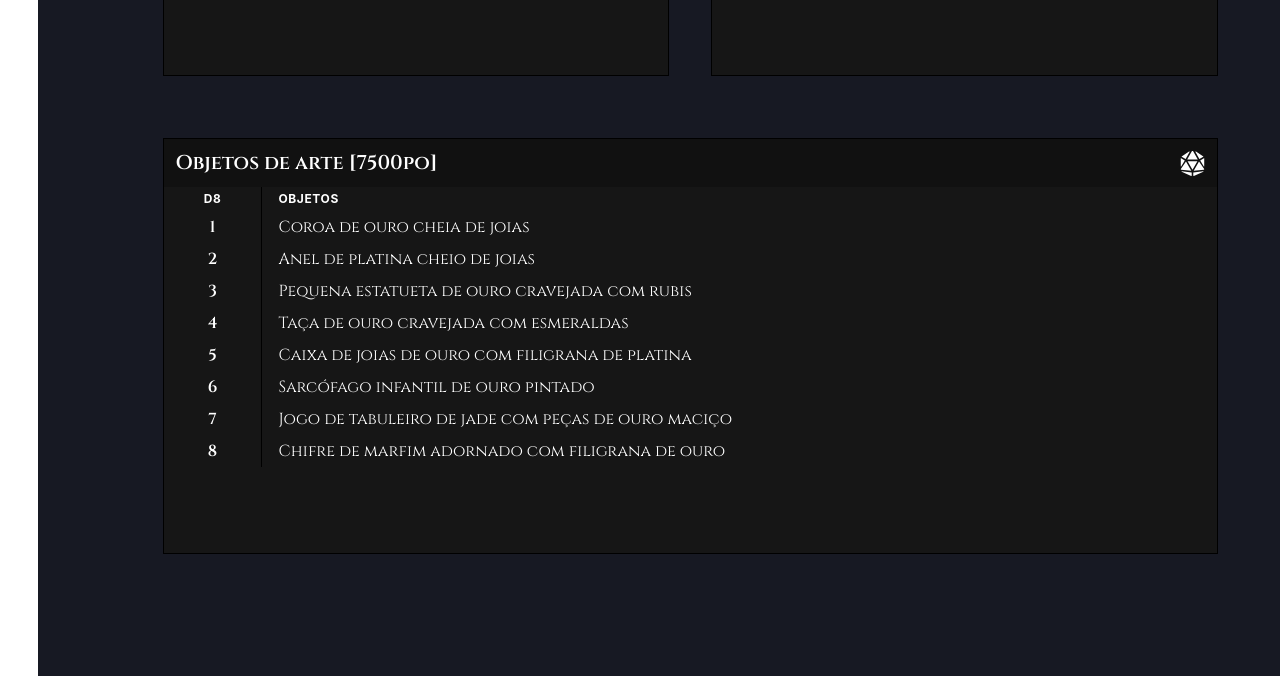
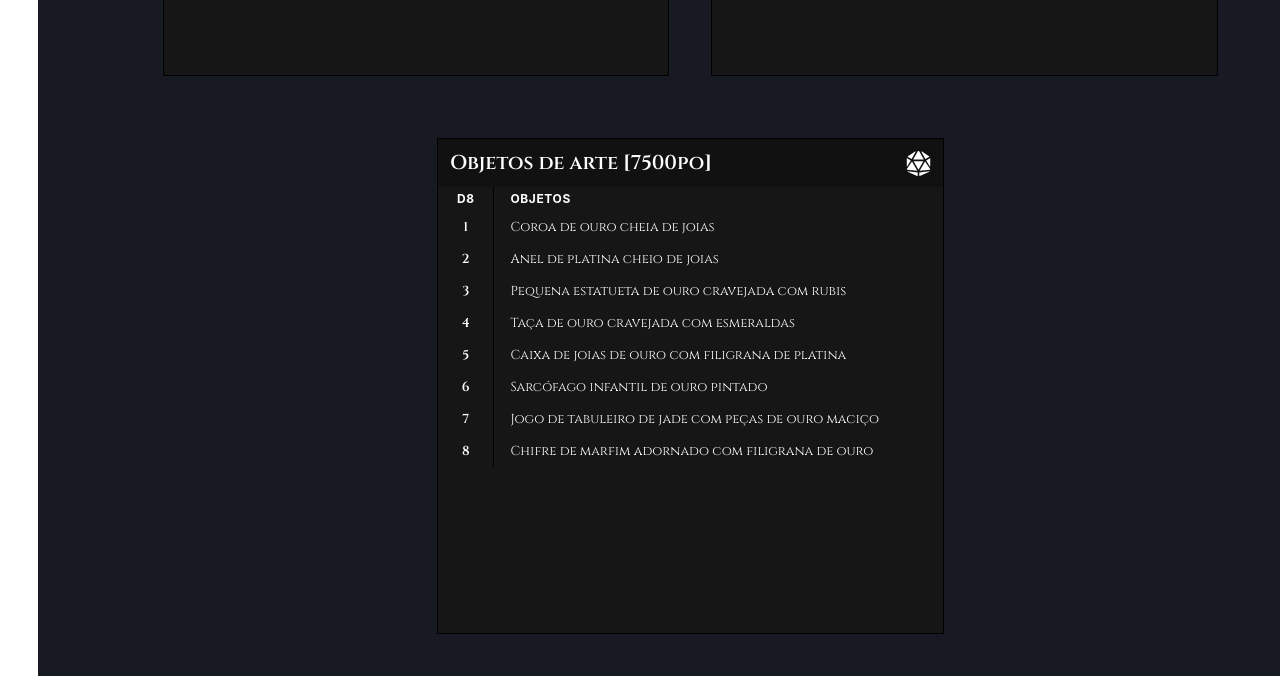
Before and after one commit to Fkmatheus/RpgManager, a React (Vite) app: page /ObjetosDeArte in a window 1280 px wide. Shown: the part 1040-1716 px from the top of the page. Built offline with nearby package versions, Linux system fonts and the light colour scheme.

Commit message:
feat: Centralização do ultimo card em ArtObjectsSection

```diff
--- a/src/components/ArtObjectsSection/ArtObjectsSection.tsx
+++ b/src/components/ArtObjectsSection/ArtObjectsSection.tsx
@@ -155,7 +155,8 @@ export function ArtObjectsSection() {
           </Box>
 
         </Box>
-        <Box
+
+        {/* <Box
           backgroundColor={"#161616"} overflowY="auto" css={{
             '&::-webkit-scrollbar': {
               display: 'none',
@@ -164,16 +165,40 @@ export function ArtObjectsSection() {
             'scrollbar-width': 'none',
           }}
           marginTop={"5%"}
-          marginLeft={"10%"}
-          width={"85%"}
+          marginLeft={"32.5%"}
+          width={"41%"}
           height={"52vh"}
           border={"solid 1px black"}>
           <Box display={"flex"} flexDirection={"row"} fontSize={20} alignItems={"center"} textAlign={"center"} fontWeight={"bold"} fontFamily={'Cinzel'} color={"white"} width={"100%"} height={"6vh"} backgroundColor={"#111111"} justifyContent={"space-between"}>
             <Text marginLeft={3}>Objetos de arte [7500po]</Text>
             <Button marginRight={3} p={0} minW="auto" h="auto" _hover={{ color: "tomato" }} backgroundColor={"#111111"} color={"white"} variant={"ghost"}><FaDiceD20 size={25} /></Button>
           </Box>
-          <DefaultTable dice='d8' type='Objetos' data={objects_7500po} fontSize={16} />
+          <DefaultTable dice='d8' type='Objetos' data={objects_7500po} />
+          </Box> */}
+
+        <Box
+          marginTop={"5%"}
+          marginLeft={"10%"}
+          width={"85%"}
+          height={"62vh"}
+          display={"flex"}
+          flexDirection={"row"}
+          justifyContent={"center"}
+        >
+          <Box backgroundColor={"#161616"} overflowY="auto" css={{
+            '&::-webkit-scrollbar': {
+              display: 'none',
+            },
+            '-ms-overflow-style': 'none',
+            'scrollbar-width': 'none',
+          }} width={"48%"} height={"62vh"} border={"solid 1px black"}>
+            <Box display={"flex"} flexDirection={"row"} fontSize={20} alignItems={"center"} textAlign={"center"} fontWeight={"bold"} fontFamily={'Cinzel'} color={"white"} width={"100%"} height={"6vh"} backgroundColor={"#111111"} justifyContent={"space-between"}>
+              <Text marginLeft={3}>Objetos de arte [7500po]</Text>
+              <Button marginRight={3} p={0} minW="auto" h="auto" _hover={{ color: "tomato" }} backgroundColor={"#111111"} color={"white"} variant={"ghost"}><FaDiceD20 size={25} /></Button>
+            </Box>
+            <DefaultTable dice='d8' type='Objetos' data={objects_7500po} />
           </Box>
+        </Box>
         <Footer />
       </Flex>
     </>
```
